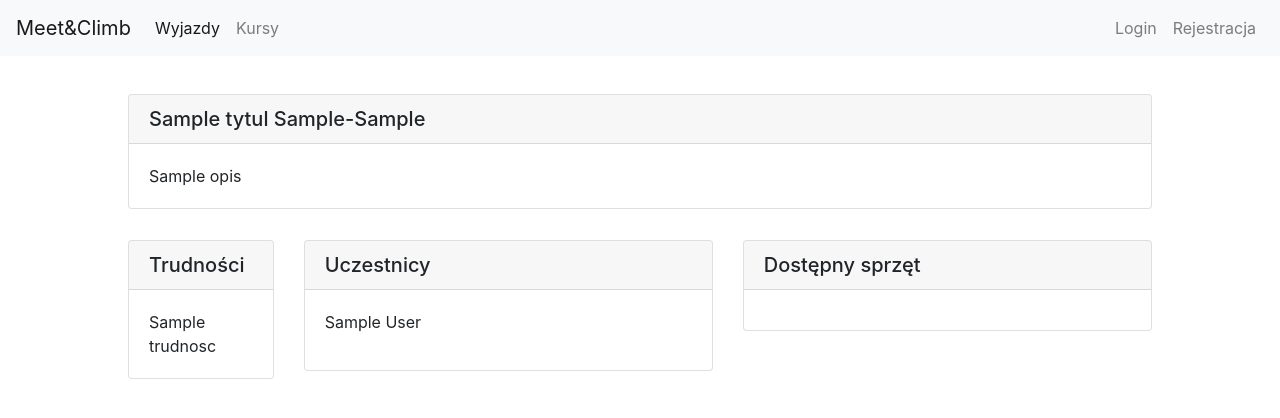
After one commit to krzysztof-kaszanek/MeetAndClimb, a Django app: template WebApp/templates/szczegoly_wyjazdu.html in a window 1280 px wide. The commit adds this page. Shown: the top 418 px of the page. Run offline with Django 3.2, Linux system fonts and the light colour scheme; the template is opened without the code that fills it: most values are stand-ins (such as "Sample title", 1, 10 or a date in 2020); data that the repository does not hold is empty; parts of the project's set-up code (start-up, migrations or seed data) failed here and were passed over; some libraries are stand-ins or nearby versions.

Commit message:
Add templates: user profile, trips, trip details, add trip

```diff
--- a/WebApp/templates/base.html
+++ b/WebApp/templates/base.html
@@ -17,24 +17,24 @@
       <div class="collapse navbar-collapse" id="navbarSupportedContent">
         <ul class="navbar-nav mr-auto">
           <li class="nav-item active">
-            <a class="nav-link" href="/wyjazdy">Wyjazdy</a>
+            <a class="nav-link" href="/wyjazdy/">Wyjazdy</a>
           </li>
           <li class="nav-item">
-            <a class="nav-link" href="/kursy">Kursy</a>
+            <a class="nav-link" href="/kursy/">Kursy</a>
           </li>
           <li class="nav-item dropdown">
         </ul>
         <ul class="navbar-nav ml-auto">
           {% if request.user.is_authenticated %}
             <li class="nav-item">
-              <a class="nav-link" href="/profil">Profil</a>
+              <a class="nav-link" href="/profil/">Profil</a>
             </li>
           {% else %}
             <li class="nav-item">
-              <a class="nav-link" href="/accounts/login">Login</a>
+              <a class="nav-link" href="/accounts/login/">Login</a>
             </li>
             <li class="nav-item">
-              <a class="nav-link" href="/accounts/signup">Rejestracja</a>
+              <a class="nav-link" href="/accounts/signup/">Rejestracja</a>
             </li>
           {% endif %}
         </ul>
@@ -46,3 +46,5 @@
     </div>
   </body>
 </html>
+{% block style %}
+{% endblock %}
--- /dev/null
+++ b/WebApp/templates/szczegoly_wyjazdu.html
@@ -0,0 +1,57 @@
+{% extends 'base.html' %}
+
+{% block title %}Wyjazdy{% endblock %}
+
+{% block content %}
+  <div class="card">
+    <h5 class="card-header">{{ wyjazd.tytul }} {{ wyjazd.data_rozpoczecia }}-{{ wyjazd.data_zakonczenia }}</h5>
+    <div class="card-body">
+      <p class="card-text">{{ wyjazd.opis }}</p>
+    </div>
+  </div>
+
+  <div class="row">
+  <div class="col-sm-2">
+    <div class="card" id="trudnosci">
+      <h5 class="card-header">Trudności</h5>
+      <div class="card-body">
+        {% for trudnosc in wyjazd.trudnosci_drog %}
+          {{ trudnosc }}<br />
+        {% endfor %}
+      </div>
+    </div>
+  </div>
+  <div class="col-sm-5">
+    <div class="card" id="uczestnicy">
+      <h5 class="card-header">Uczestnicy</h5>
+      <div class="card-body">
+        {% for uczestnik in uczestnicy %}
+          <p>{{ uczestnik.first_name }} {{ uczestnik.last_name }}</p>
+        {% endfor %}
+      </div>
+    </div>
+  </div>
+  <div class="col-sm-5">
+    <div class="card" id="sprzet">
+      <h5 class="card-header">Dostępny sprzęt</h5>
+      <div class="card-body">
+
+      </div>
+    </div>
+  </div>
+</div>
+
+{% endblock %}
+{% block style %}
+<style>
+
+
+  .card {
+    margin-bottom: 3%;
+  }
+
+  .col-sm {
+    margin: 0 1% 0 1%;
+  }
+</style>
+{% endblock %}
```
Also changed, not shown: WebApp/templates/dodaj_wyjazd.html (added, +12 -0 lines), WebApp/templates/profil.html (added, +19 -0 lines), WebApp/templates/wyjazdy.html (added, +24 -0 lines), WebApp/migrations/0005_auto_20190118_1552.py (added).
